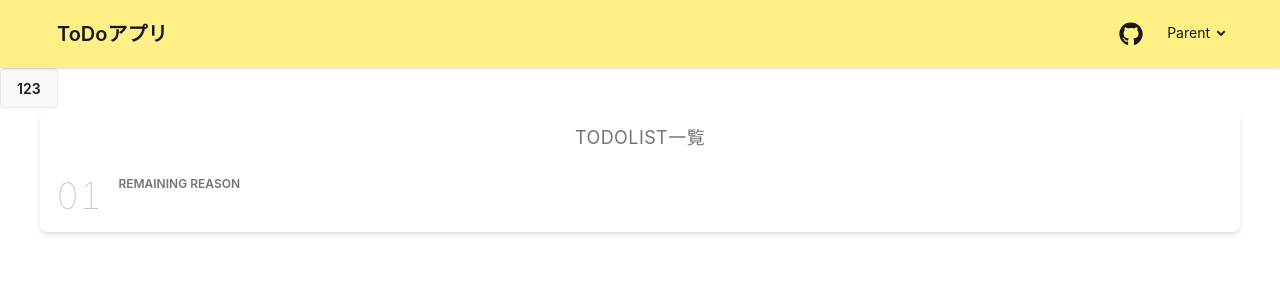
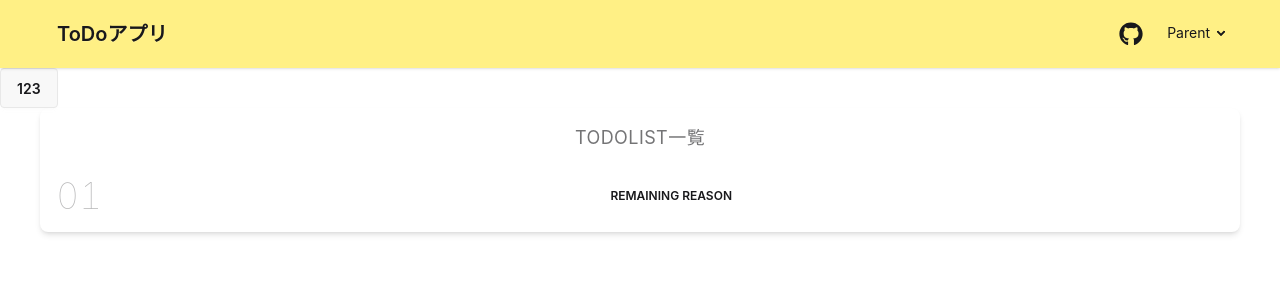
Before and after one commit to Natti3588/ReactLearnWithDocker, a React (Vite) app: page / in a window 1280 px wide. Shown: the top 300 px of the page. Built offline with nearby package versions, Linux system fonts and the light colour scheme.

Commit message:
style: TodoItemのタスクを中央揃えに変更

```diff
--- a/src/components/features/TodoItem.tsx
+++ b/src/components/features/TodoItem.tsx
@@ -2,8 +2,8 @@ const TodoItem: React.FC = () => {
   return (
     <li className="list-row">
       <div className="text-4xl font-thin opacity-30 tabular-nums">01</div>
-      <div className="list-col-grow">
-        <div className="text-xs uppercase font-semibold opacity-60">
+      <div className="flex justify-center items-center list-col-grow">
+        <div className="text-xs uppercase font-semibold">
           Remaining Reason
         </div>
       </div>
```
